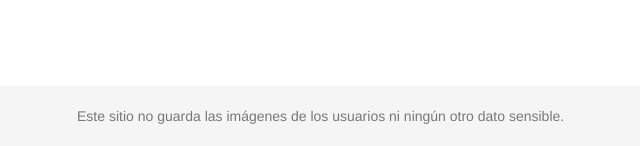
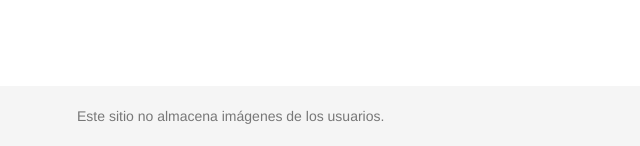
Before and after one commit to aastroza/Face-Mask-Detector, a Flask app: page / in a window 1280 px wide. Shown: the part 654-800 px from the top of the page, without its empty margins (238-878 px from the left). Run offline with Flask 2, Linux system fonts and the light colour scheme; parts of the project's set-up code (start-up, migrations or seed data) failed here and were passed over; some libraries are stand-ins or nearby versions.

Commit message:
Update index.html

```diff
--- a/app/templates/index.html
+++ b/app/templates/index.html
@@ -86,7 +86,7 @@
     <div class="text-center" id="content"></div>
     <footer class="footer">
       <div class="container">
-        <span class="text-muted">Este sitio no guarda las imágenes de los usuarios ni ningún otro dato sensible.</span>
+        <span class="text-muted">Este sitio no almacena imágenes de los usuarios.</span>
       </div>
     </footer>
   </body>
```
